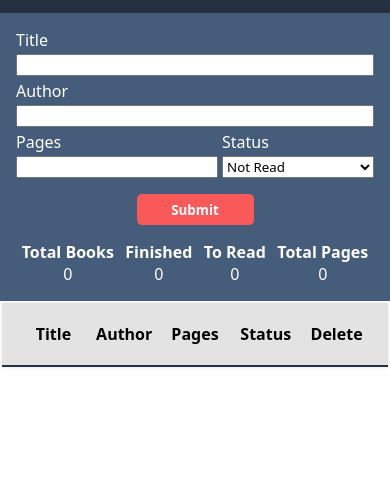
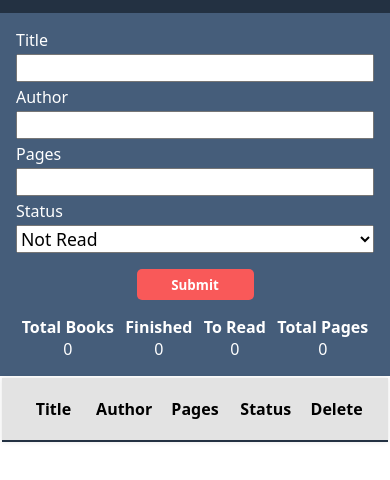
Before and after one commit to jmills45/LibraryProject, a plain HTML site: page index.html in a window 390 px wide. Shown: the part 106-586 px from the top of the page. Drawn offline with Linux system fonts and the light colour scheme.

Commit message:
Increased font size of form input boxes
Increased size of form input boxes so they are
easier to read on both Desktop and Mobile devices

```diff
--- a/style.css
+++ b/style.css
@@ -53,6 +53,14 @@ header {
     flex-direction: column;
     gap: 3px;
     flex:1;
+}
+
+.formField > input {
+    font-size: 1.5em;
+}
+
+.formField > select {
+    font-size: 1.5em;
 }
 
 .formField > input:focus {
@@ -208,6 +216,14 @@ button {
         gap: 0.25em;
     }
 
+    .formField > input {
+        font-size: 1.1em;
+    }
+
+    .formField > select {
+        font-size: 1.1em;
+    }
+
     .formSubmitRow {
         flex-direction: column;
         align-items: center;
```
